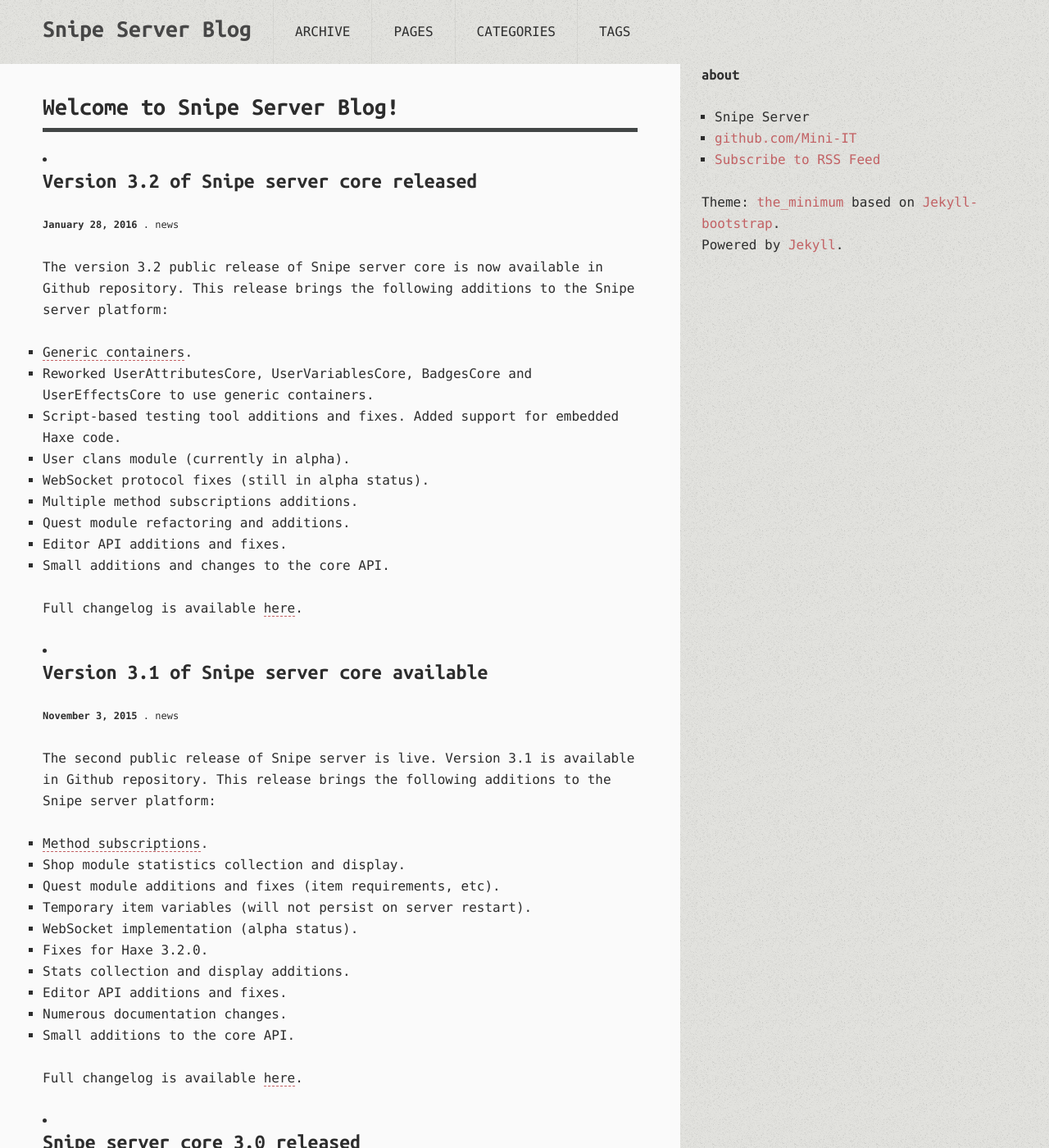
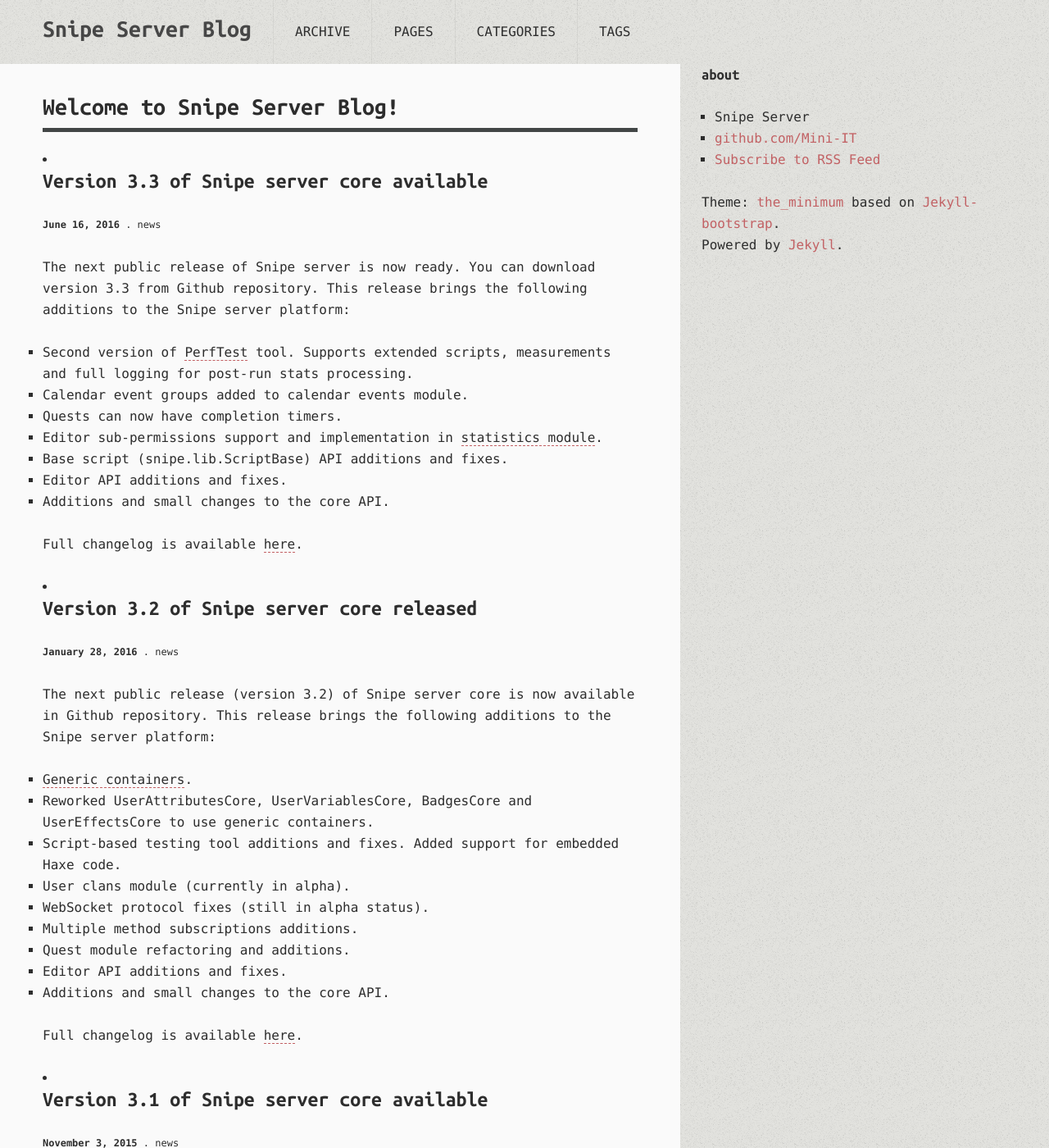
Before and after one commit to Mini-IT/SnipeBlog, a Jekyll site: the page built from index.md, in a window 1280 px wide and 1400 px high. Shown: the whole window at 82% size. Built offline with Jekyll 4.4.1, drawn with Linux system fonts in a browser that asks for light colours; comment, search, counter and statistics services are not loaded.

Commit message:
old news

```diff
--- a/_posts/2016-01-28-release-3-2.md
+++ b/_posts/2016-01-28-release-3-2.md
@@ -7,7 +7,7 @@ tags: [ news ]
 ---
 {% include JB/setup %}
 
-The version 3.2 public release of Snipe server core is now available in Github repository. This release brings the following additions to the Snipe server platform:
+The next public release (version 3.2) of Snipe server core is now available in Github repository. This release brings the following additions to the Snipe server platform:
 
 * [Generic containers](https://github.com/Mini-IT/SnipeWiki/wiki/Containers).
 * Reworked UserAttributesCore, UserVariablesCore, BadgesCore and UserEffectsCore to use generic containers.
@@ -17,6 +17,6 @@ The version 3.2 public release of Snipe server core is now available in Github r
 * Multiple method subscriptions additions.
 * Quest module refactoring and additions.
 * Editor API additions and fixes.
-* Small additions and changes to the core API.
+* Additions and small changes to the core API.
 
 Full changelog is available [here](https://github.com/Mini-IT/Snipe/compare/v3.1...v3.2).
--- /dev/null
+++ b/_posts/2016-06-16-release-3-3.md
@@ -0,0 +1,20 @@
+---
+layout: post
+title: "Version 3.3 of Snipe server core available"
+description: ""
+category: news
+tags: [ news ]
+---
+{% include JB/setup %}
+
+The next public release of Snipe server is now ready. You can download version 3.3 from Github repository. This release brings the following additions to the Snipe server platform:
+
+* Second version of [PerfTest](https://github.com/Mini-IT/SnipeWiki/wiki/PerfTest) tool. Supports extended scripts, measurements and full logging for post-run stats processing.
+* Calendar event groups added to calendar events module.
+* Quests can now have completion timers.
+* Editor sub-permissions support and implementation in [statistics module](https://github.com/Mini-IT/SnipeWiki/wiki/StatsLibrary#user-sub-permissions).
+* Base script (snipe.lib.ScriptBase) API additions and fixes.
+* Editor API additions and fixes.
+* Additions and small changes to the core API.
+
+Full changelog is available [here](https://github.com/Mini-IT/Snipe/compare/v3.2...v3.3).
```
